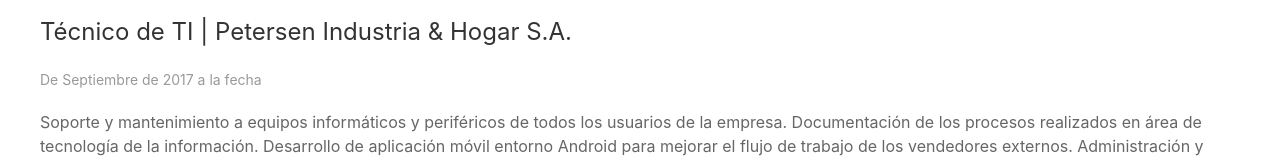
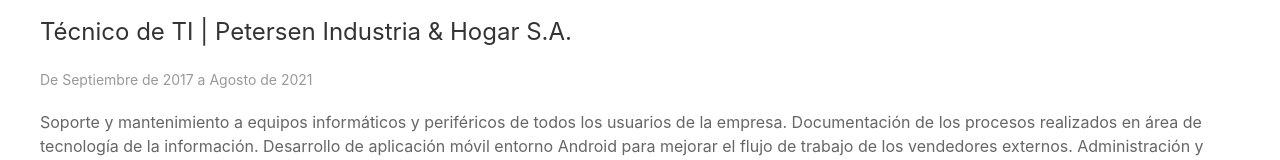
Before and after one commit to AleGrance/Resumen, an Angular app: page / in a window 1280 px wide. Shown: the part 225-385 px from the top of the page. Built offline with nearby package versions, Linux system fonts and the light colour scheme.

Commit message:
Periodo en petersen actualizado

```diff
--- a/src/app/app.component.html
+++ b/src/app/app.component.html
@@ -32,7 +32,7 @@
 
         <p class="uk-text-lead">Técnico de TI | Petersen Industria & Hogar S.A.</p>
 
-        <p class="uk-article-meta">De Septiembre de 2017 a la fecha</p>
+        <p class="uk-article-meta">De Septiembre de 2017 a Agosto de 2021</p>
 
         <p>
             Soporte y mantenimiento a equipos informáticos y periféricos de todos los usuarios de la empresa.
```
